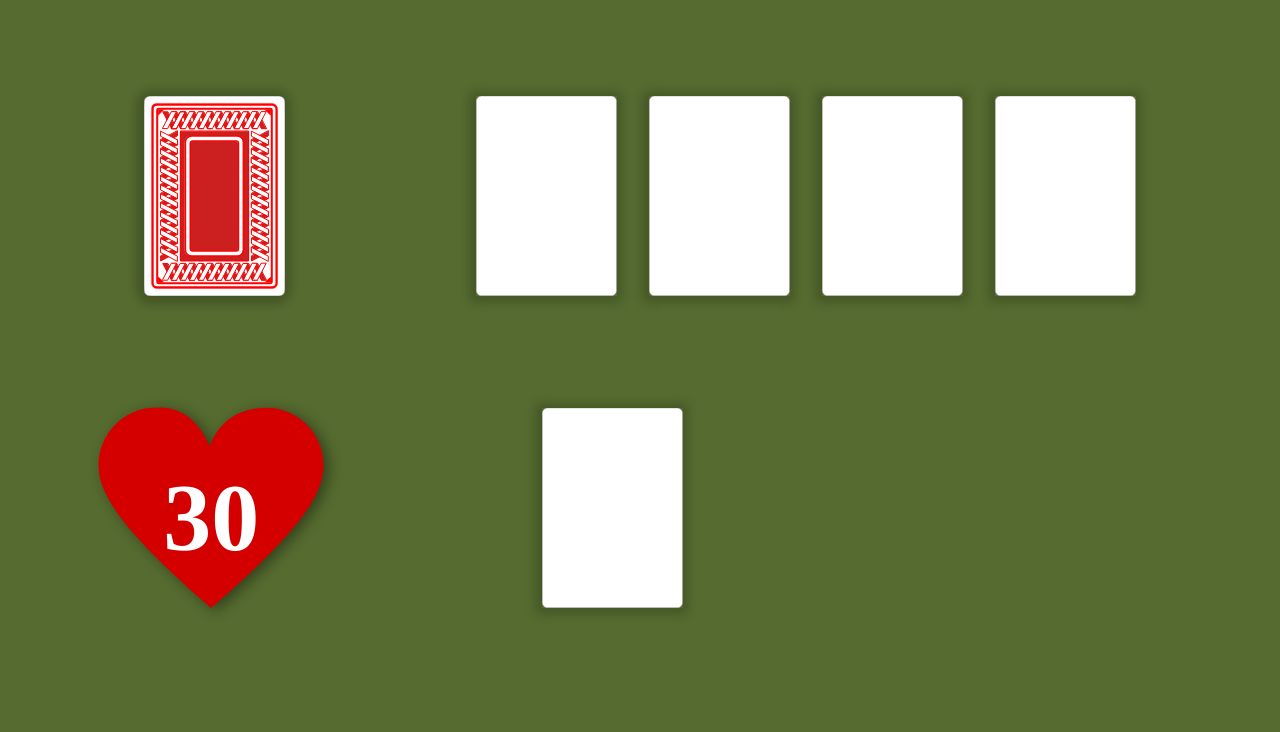
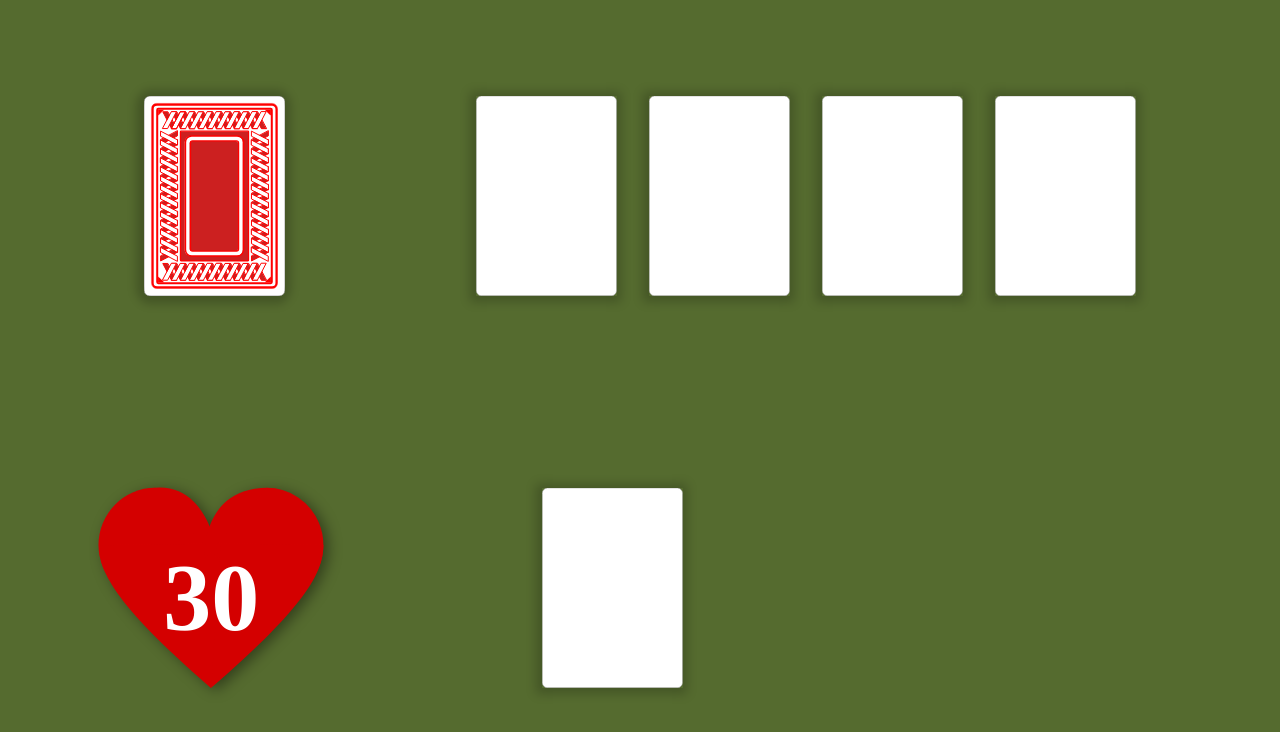
Before and after one commit to geovanedias/scoundrel, a Vue app: page / in a window 1280 px wide. Shown: the top 732 px of the page. Built offline with nearby package versions, Linux system fonts and the light colour scheme; a web font is replaced by a local one.

Commit message:
Corrigido o overflow da página do jogo

```diff
--- a/src/components/game/dungeon.vue
+++ b/src/components/game/dungeon.vue
@@ -34,8 +34,7 @@
 #dungeon {
   display: flex;
   justify-content: space-between;
-  margin: 5vh 10vw;
-  padding-top: 5vh;
+  padding: 10vh 10vw;
 
   div {
     display: flex;
@@ -67,8 +66,7 @@
 #player {
   display: flex;
   justify-content: space-between;
-  margin: 5vh 7.5vw;
-  padding: 5vh 0;
+  padding: 10vh 7.5vw;
 }
 
 #life {
--- a/src/global.scss
+++ b/src/global.scss
@@ -8,4 +8,5 @@ body {
   background-color: darkolivegreen;
   height: 100vh;
   width: 100vw;
+  overflow: hidden;
 }
```
